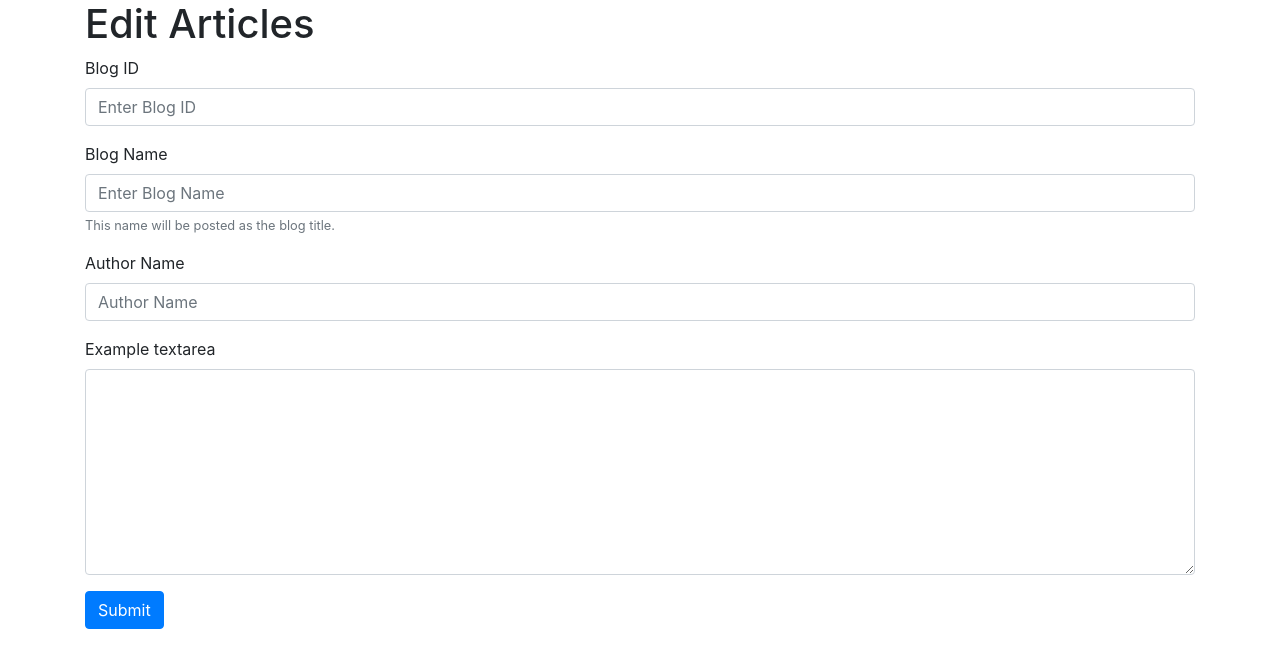
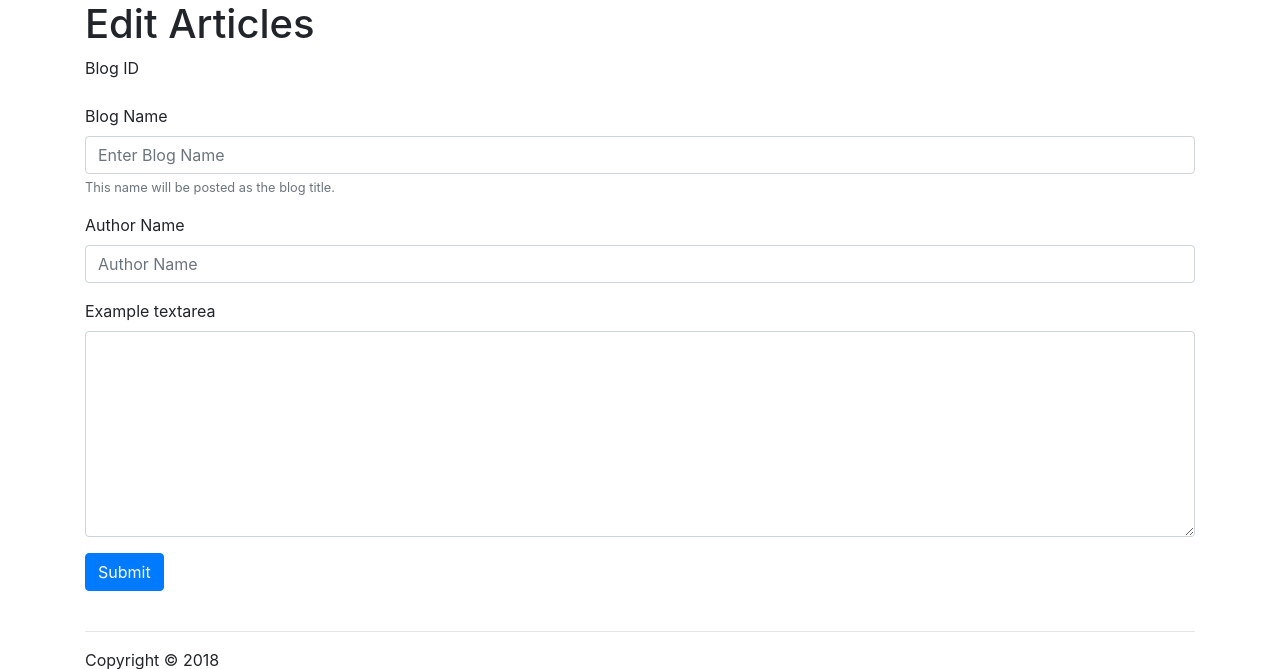
Before and after one commit to SyedUmerHasan/node-crud, a Node server app: template views/edit_articles.pug in a window 1280 px wide. Shown: the part 56-725 px from the top of the page. Run offline with Node 20, Linux system fonts and the light colour scheme; tables that the repository leaves empty hold one stand-in row (values such as "Sample post"); the template is opened without the code that fills it: values that come from a table or form of the project are taken from there, most other values are stand-ins (such as "Sample title", 1, 10 or a date in 2020); some libraries are stand-ins or nearby versions.

Commit message:
Edit Solved

```diff
--- a/views/edit_articles.pug
+++ b/views/edit_articles.pug
@@ -4,7 +4,7 @@
     form(action='/editArticles', method='POST')
         .form-group
             label(for='id') Blog ID
-            input#id.form-control(type='text', aria-describedby='BlogName', placeholder='Enter Blog ID', name="BlogID", value=articles._id)
+            input#id.form-control(type='hidden', aria-describedby='BlogName', placeholder='Enter Blog ID', name="BlogID", value=articles._id)
 
         .form-group
             label(for='exampleBlogName') Blog Name
```
